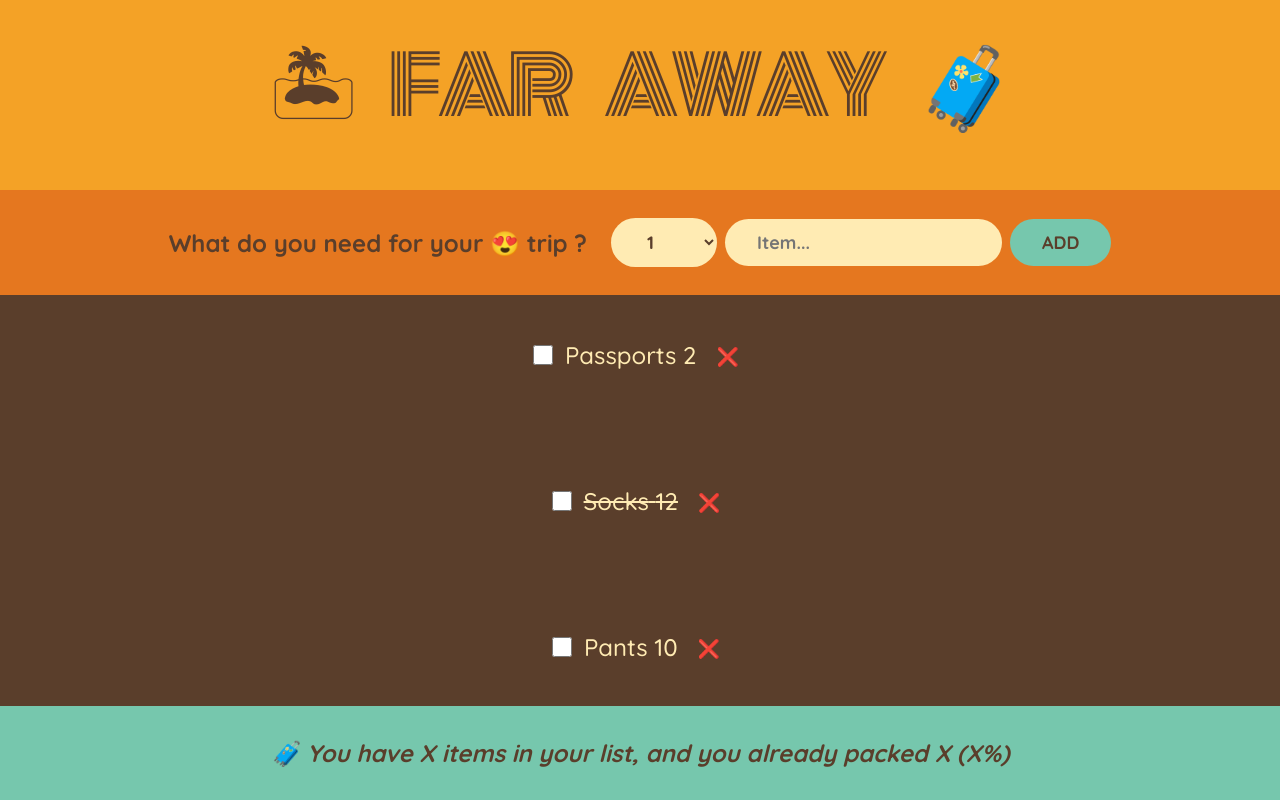
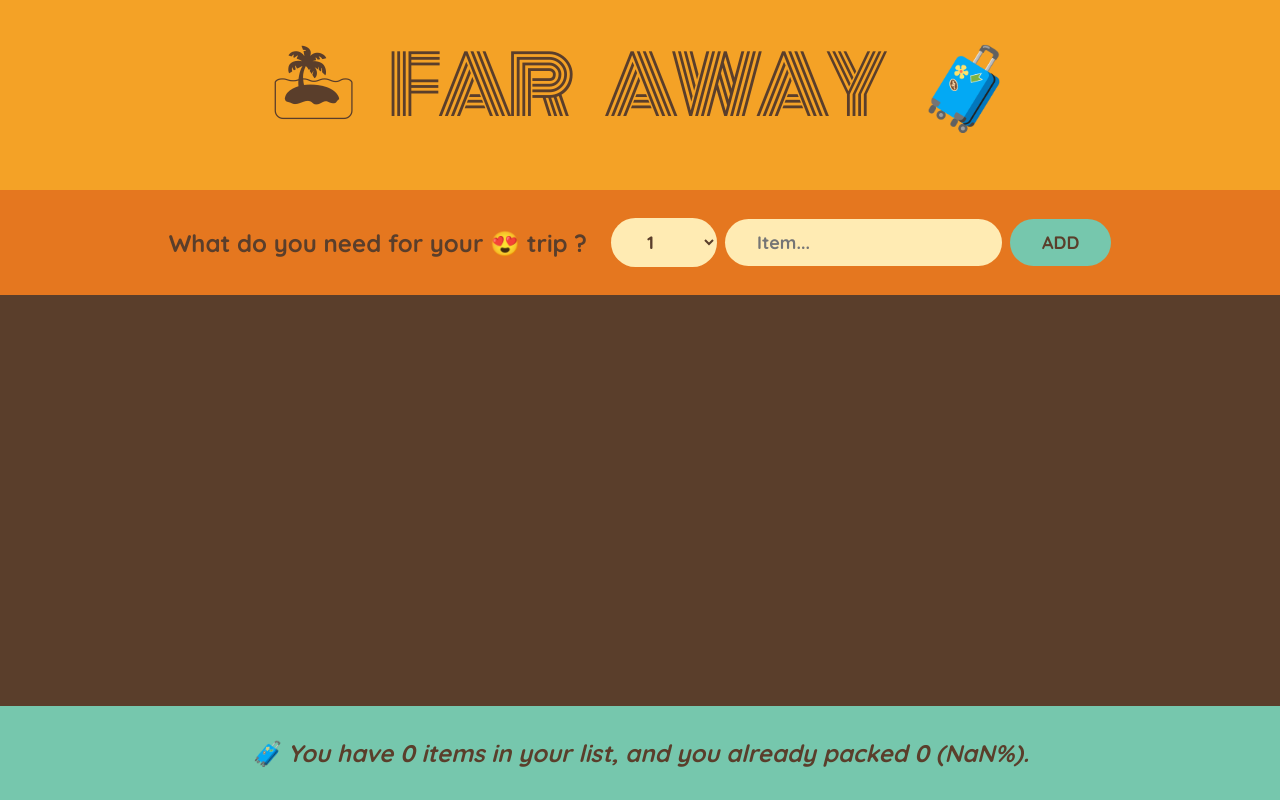
Before and after one commit to Mkrasicka/travel-list, a React (Create React App) app: page / in a window 1280 px wide. Built offline with nearby package versions, Linux system fonts and the light colour scheme.

Commit message:
derived state

```diff
--- a/src/App.js
+++ b/src/App.js
@@ -7,7 +7,7 @@
 ];
 
 export default function App() {
-  const [items, setItems] = useState(initialItems);
+  const [items, setItems] = useState([]);
 
   function handleAddItems(item) {
     setItems((items) => [...items, item]);
@@ -34,7 +34,7 @@
         onTogglePackedItems={handleTogglePackedItem}
         items={items}
       />
-      <Stats />
+      <Stats items={items} />
     </div>
   );
 }
@@ -118,10 +118,17 @@
   );
 }
 
-function Stats() {
+function Stats({ items }) {
+  const numItems = items.length;
+  const numPacked = items.filter((item) => item.packed).length;
+  const percentage = Math.round((numPacked / numItems) * 100);
+
   return (
     <footer className="stats">
-      <em>🧳 You have X items in your list, and you already packed X (X%)</em>
+      <em>
+        🧳 You have {numItems} items in your list, and you already packed{" "}
+        {numPacked} ({percentage}%).
+      </em>
     </footer>
   );
 }
```
